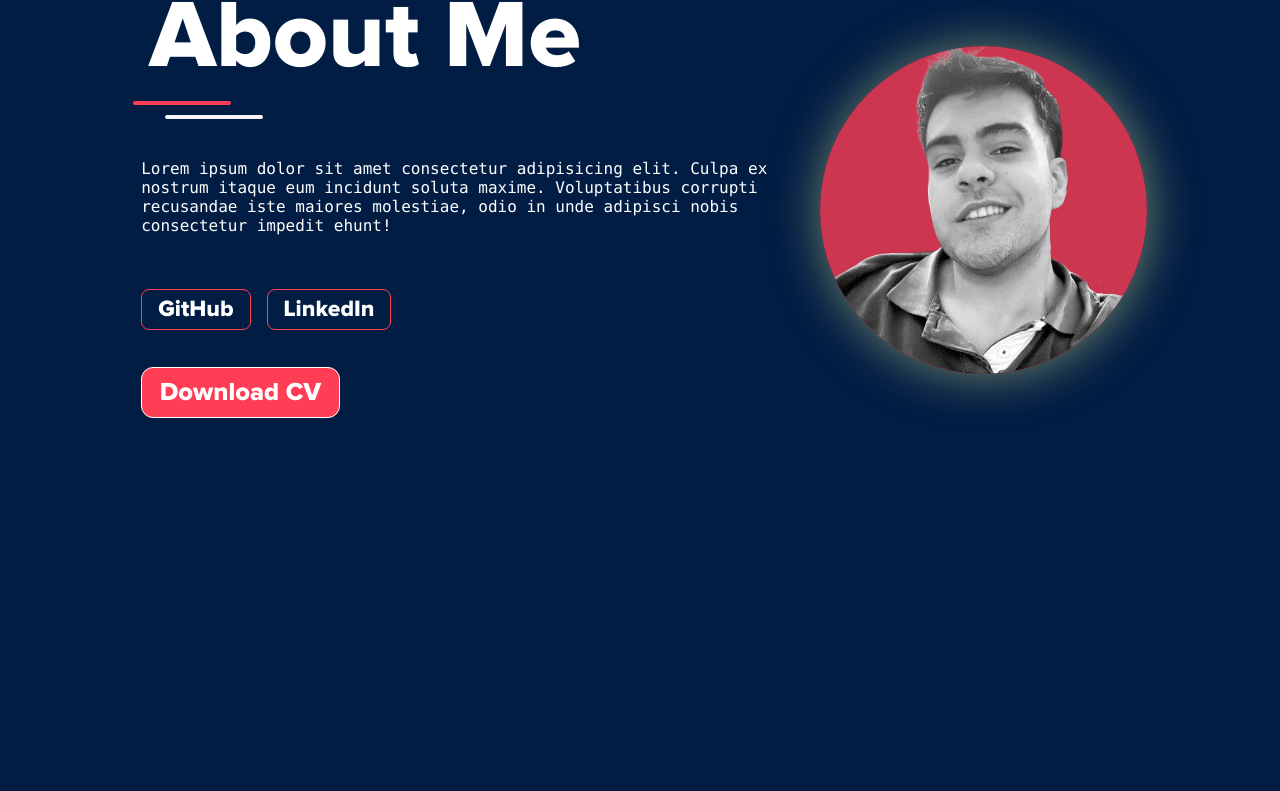
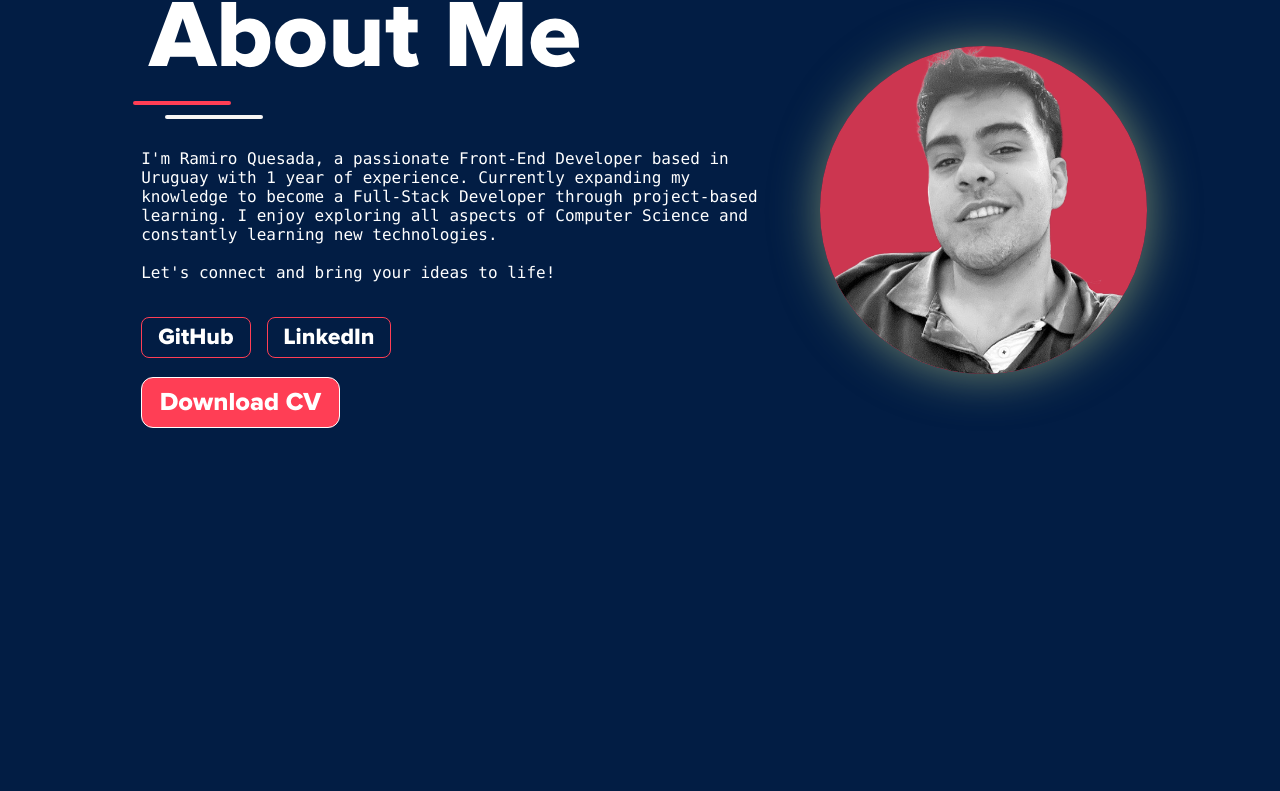
Before and after one commit to ramessj/Portfolio, a React (Vite) app: page /#/ in a window 1280 px wide. Shown: the part 991-1782 px from the top of the page. Built offline with nearby package versions, Linux system fonts and the light colour scheme.

Commit message:
about info added and styles in home3 adapted

```diff
--- a/src/portfolio/routes/HomePage/Home2.jsx
+++ b/src/portfolio/routes/HomePage/Home2.jsx
@@ -19,11 +19,7 @@ export const Home2 = () => {
 					</div>
 					<div className="aboutBody">
 						<p>
-							Lorem ipsum dolor sit amet consectetur adipisicing
-							elit. Culpa ex nostrum itaque eum incidunt soluta
-							maxime. Voluptatibus corrupti recusandae iste
-							maiores molestiae, odio in unde adipisci nobis
-							consectetur impedit ehunt!
+							I&apos;m Ramiro Quesada, a passionate Front-End Developer based in Uruguay with 1 year of experience. Currently expanding my knowledge to become a Full-Stack Developer through project-based learning. I enjoy exploring all aspects of Computer Science and constantly learning new technologies.<br/><br/> Let&apos;s connect and bring your ideas to life!
 						</p>
 						<div className="aboutLinks">
 							<a
--- a/src/portfolio/routes/HomePage/homePage.css
+++ b/src/portfolio/routes/HomePage/homePage.css
@@ -265,6 +265,19 @@ h2.iamh2white {
 
 .skillsBody {
 	max-width: 75ch;
+	font-size: 1.5rem;
+}
+
+@media (max-width: 1200px){
+	.skillsBody{
+		font-size: 1.25rem;
+	}
+}
+
+@media (max-width: 900px){
+	.skillsBody{
+		font-size: 1rem;
+	}
 }
 
 .interests{
```
Also changed, not shown: 4 other files (tests, documents, lock files or other folders).
